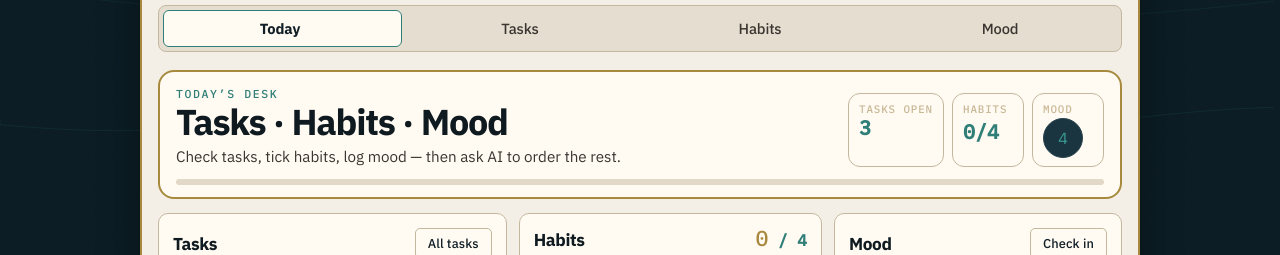
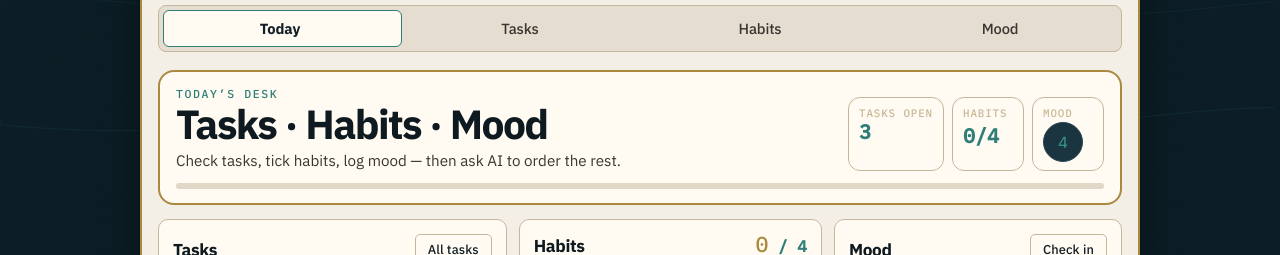
Before and after one commit to Btheriot83/buildgames-lunatask, a React (Vite) app: page / in a window 1280 px wide. Shown: the part 433-688 px from the top of the page. Built offline with nearby package versions, Linux system fonts and the light colour scheme.

Commit message:
r8: fonts job title scale dream-loop

```diff
--- a/src/components/TodayPanel.tsx
+++ b/src/components/TodayPanel.tsx
@@ -77,7 +77,7 @@
             {dueTasks.length === 0 && (
               <li className="empty-line">No tasks due. Capture one on the Tasks tab.</li>
             )}
-            {dueTasks.slice(0, 6).map((t) => (
+            {dueTasks.slice(0, 8).map((t) => (
               <TaskRow key={t.id} task={t} />
             ))}
           </ul>
--- a/src/index.css
+++ b/src/index.css
@@ -1776,3 +1776,14 @@
   color: #276e68 !important;
   font-weight: 600 !important;
 }
+
+/* r8 fonts dream-loop: job title scale toward target (Plex 700, mark stays Fraunces) */
+.job-title {
+  font-size: clamp(1.95rem, 3.6vw, 2.55rem) !important;
+  letter-spacing: -0.04em !important;
+  line-height: 1.02 !important;
+}
+.job-banner {
+  padding: 14px 16px !important;
+  gap: 12px !important;
+}
```
Also changed, not shown: gauntlet/workbench-r4.md (+7 -0 lines), gauntlet/shots-r4/r8-fonts-job-scale.png (added), 1 other file (tests, documents, lock files or other folders).
